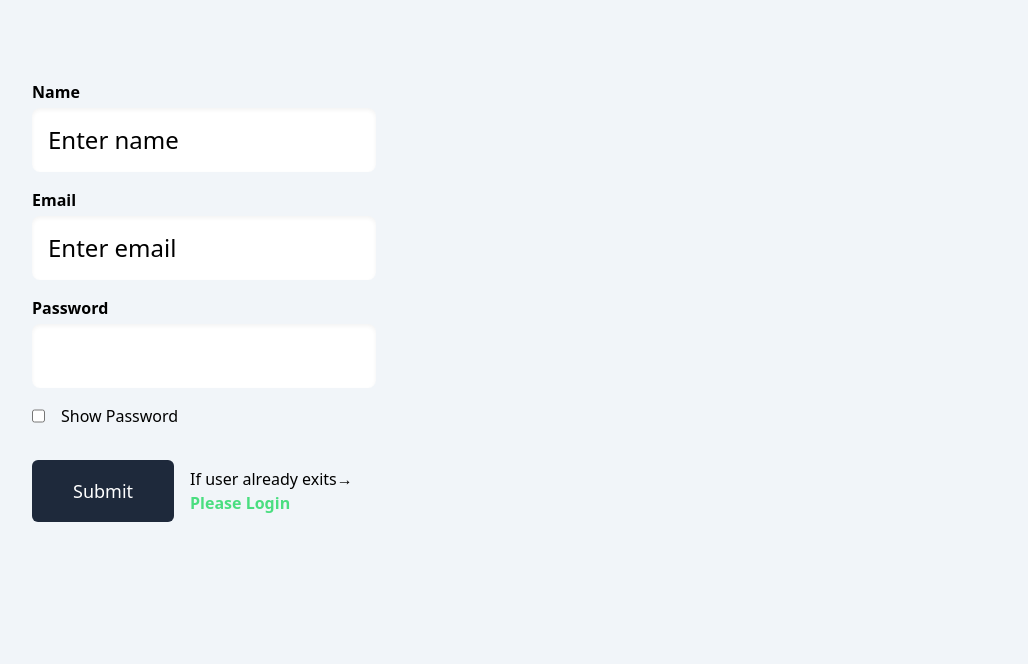
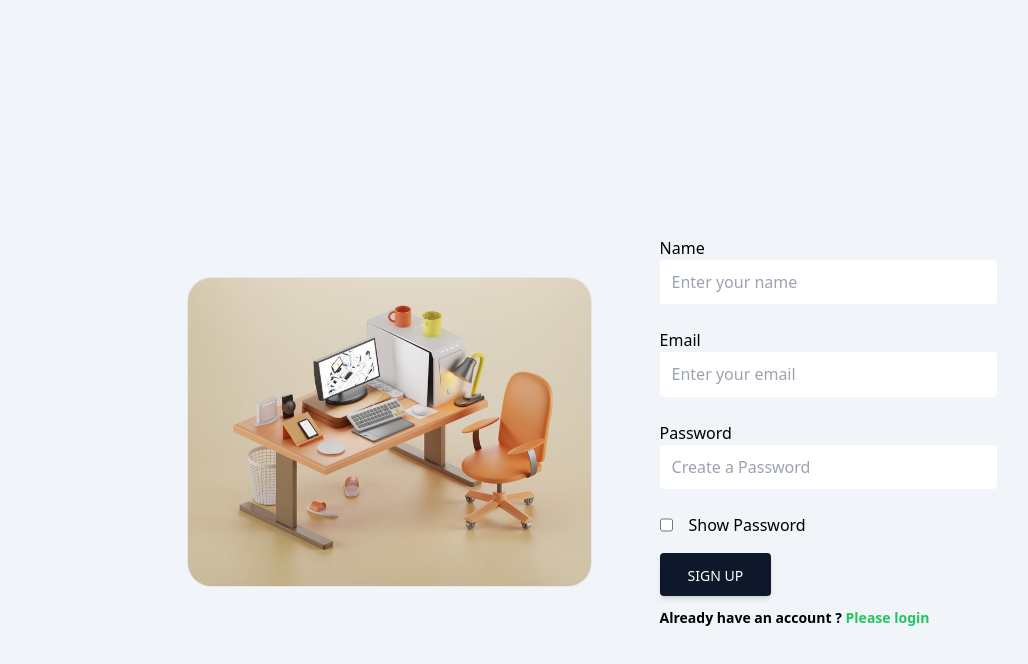
Before and after one commit to codewithsonyy/inventory-management2.0, a Next.js app: page /signup in a window 1280 px wide. Shown: the top 664 px of the page, without its empty margins (48-1076 px from the left). Built offline with nearby package versions, Linux system fonts and the light colour scheme.

Commit message:
signup-page-enhanced

```diff
--- a/app/(auth)/signup/page.js
+++ b/app/(auth)/signup/page.js
@@ -4,15 +4,16 @@ import React, { useState } from "react";
 import { useRouter } from "next/navigation";
 import Link from "next/link";
 import Alert from "@/components/Alert";
+import ButtonPrimary from "../../../components/ButtonPrimary";
 
 const Signup = () => {
   const [alert, setAlert] = useState(null);
   const [inputType, setInputType] = useState("password")
 
-  const changeInputType = ()=>{
-    if (inputType=="password"){
+  const changeInputType = () => {
+    if (inputType == "password") {
       setInputType("text")
-    }else if (inputType=="text"){
+    } else if (inputType == "text") {
       setInputType("password")
     }
   }
@@ -74,85 +75,85 @@ const Signup = () => {
   };
 
   return (
-    <div>
-      <div className="p-10 h-fit">
+    <section className="h-screen">
       <Alert alert={alert} showAlert={showAlert} />
 
-        <div className="grid grid-cols-1 md:grid-cols-2 rounded-md xl:w-2/3 lg:p-10 gap-8">
+      <div className="h-full mt-8 p-8  rounded-md">
+        <div className="g-6 flex h-full flex-wrap mx-auto items-center w-2/3  justify-center lg:justify-between">
+          <div className="shrink-1 mb-8 grow-0 basis-auto md:mb-0 md:w-9/12 md:shrink-0 lg:w-6/12 xl:w-6/12">
+            <img src="/signup-bg.jpg" className="w-full border rounded-3xl" alt="Sample image" />
+          </div>
+
+          <div className="mb-12 md:mb-0 md:w-8/12 lg:w-5/12 xl:w-5/12">
             <form onSubmit={submitHandler}>
-            <div>
-              <label className="block font-semibold" htmlFor="name">
-                Name
-              </label>
+              <div className="relative mb-6">
+                <label className="" htmlFor="name">Name</label>
                 <input
-                className="w-full shadow-inner bg-white rounded-lg placeholder-black text-2xl p-4 border-none block mt-1 "
+                  className="peer block min-h-[auto] w-full rounded  bg-white px-3 py-[0.32rem] leading-[2.15] outline-none"
                   type="text"
+                  id="name"
+                  required="true"
                   name="name"
-                required="required"
-                id="name"
-                placeholder="Enter name"
                   value={credentials?.name || ""}
                   onChange={onChange}
+                  placeholder="Enter your name"
                 />
               </div>
 
-            <div className="mt-4">
-              <label className="block font-semibold" htmlFor="email ">
-                Email
-              </label>
+
+              <div className="relative mb-6">
+                <label className="" htmlFor="email">Email</label>
                 <input
-                className=" shadow-inner bg-white rounded-lg placeholder-black text-2xl p-4 border-none block mt-1 w-full"
+                  className="peer block min-h-[auto] w-full rounded  bg-white px-3 py-[0.32rem] leading-[2.15] outline-none"
                   type="email"
+                  id="email"
                   name="email"
-                id="email"
                   value={credentials?.email || ""}
                   onChange={onChange}
-                placeholder="Enter email"
+                  placeholder="Enter your email"
                 />
               </div>
 
-            <div className="mt-4">
-              <label className="block font-semibold" htmlFor="password">
-                Password
-              </label>
+              <div className="relative mb-6">
+                <label className="" htmlFor="password">Password</label>
                 <input
-                className=" shadow-inner bg-white rounded-lg placeholder-black text-2xl p-4 border-none block mt-1 w-full"
                   type={inputType}
+                  className="peer block min-h-[auto] w-full rounded  bg-white px-3 py-[0.32rem] leading-[2.15] outline-none"
+                  value={credentials?.password || ""}
                   name="password"
-                required="required"
-                value={credentials?.password || ""}
+                  id="password"
+                  placeholder="Create a Password"
                   onChange={onChange}
                   minLength={5}
                 />
               </div>
 
-            <div className="flex mb-4 mt-4">
-                <input type="checkbox" id="checkbox" onChange={changeInputType}/>
+              <div className="flex mb-4">
+                <input type="checkbox" id="checkbox" onChange={changeInputType} />
                 <p className="ml-4">Show Password</p>
               </div>
 
-            <div className="flex items-center justify-between mt-8">
+              <div className="text-center lg:text-left">
                 <button
+                  className="inline-block rounded shadow-md bg-slate-900 hover:bg-[#2ff9c6] active:animate-ping hover:text-black px-7 pb-2.5 pt-3 text-sm font-medium uppercase leading-normal text-white  focus:outline-none"
                   type="submit"
-                className="flex items-center justify-center px-8 py-3 border border-transparent text-base font-medium rounded-md text-white bg-slate-800 hover:rounded-none active:animate-ping md:py-4 md:text-lg md:px-10"
                 >
-                Submit
+                  Sign Up
                 </button>
-              <h1 className="ml-4">
-                If user already exits&#x2192;
-                <Link
-                  className="text-green-400 font-bold active:text-gray-200"
-                  href="/login"
-                >
-                  {" "}
-                  Please Login
+
+                <p className="mb-0 mt-2 pt-1 text-sm font-semibold">
+                  Already have an account ?
+                  <Link href="/login">
+                    <span className=" text-green-500 hover:text-green-600 active:text-white "> Please login
+                    </span>
                   </Link>
-              </h1>
+                </p>
               </div>
             </form>
           </div>
         </div>
       </div>
+    </section>
   );
 };
 
--- a/components/ButtonPrimary.js
+++ b/components/ButtonPrimary.js
@@ -1,13 +1,9 @@
 import React from "react";
 
 const ButtonPrimary = ({ children, addClass }) => {
+
   return (
-    <button
-      className={
-        "py-3 lg:py-4 px-12 lg:px-16 text-white-500 font-semibold rounded-lg bg-blue-400 hover:rounded-none active:animate-ping transition-all outline-none " +
-        addClass
-      }
-    >
+    <button id="bt" className={"py-3 lg:py-4 px-12 lg:px-16 text-white-500 font-semibold rounded-lg bg-blue-400 hover:bg-blue-600 hover:drop-shadow-lg transition-all outline-none  " + addClass}>
       {children}
     </button>
   );
--- a/components/Hero.js
+++ b/components/Hero.js
@@ -21,7 +21,7 @@ const Hero = () => {
             className="grid grid-flow-row sm:grid-flow-col grid-rows-1  sm:grid-cols-1 gap-8 py-6 sm:py-16"
             variants={scrollAnimation}
           >
-            <div className=" flex flex-col justify-center p-8 rounded-lg pb-12  bg-transparent shadow-md backdrop-blur-md items-start row-start-2 sm:row-start-1">
+            <div className=" flex flex-col justify-center p-8 rounded-lg pb-12 drop-shadow-md bg-transparent shadow-md backdrop-blur-md items-start row-start-2 sm:row-start-1">
               <h1 className="text-3xl lg:text-4xl xl:text-5xl font-medium text-black-600 leading-normal">
                 Lets make inventory management easy with{" "}
                 <strong>Stockify</strong>
```
Also changed, not shown: public/signup-bg.jpg (added). Lines whose indentation alone changed are shown as unchanged.
